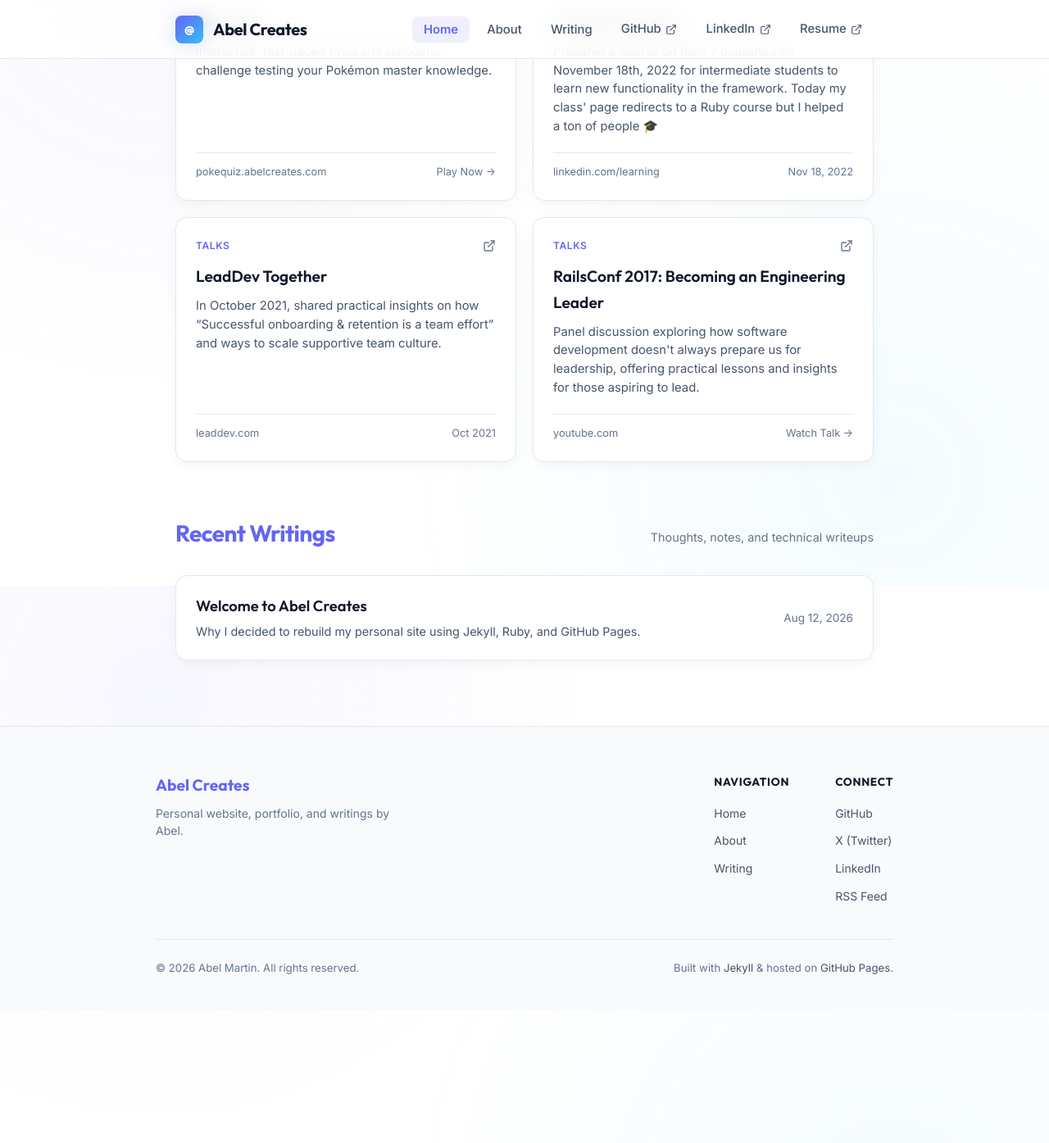
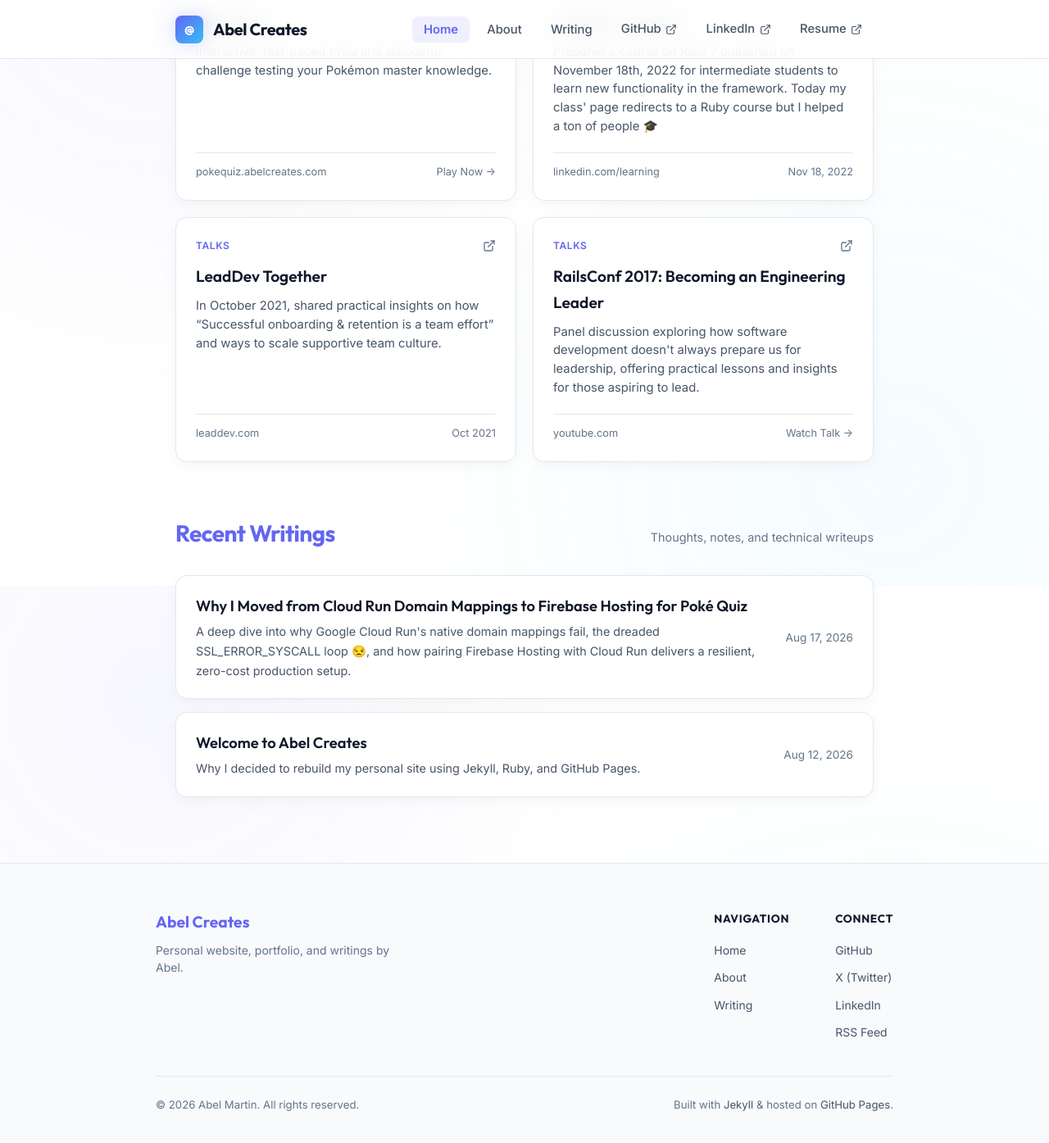
Before and after one commit to abelmartin/abelcreates, a Jekyll site: the page built from index.html, in a window 1280 px wide and 1400 px high, scrolled down 1085 px. Shown: the top 1395 px of the window at 82% size. Built offline with Jekyll 4.4.1, drawn with Linux system fonts in a browser that asks for light colours; before the commit the page ends 2318 px from its top, so only the background shows below that; some of the changed lines change nothing that is shown.

Commit message:
Publish blog post on moving from Cloud Run domain mappings to Firebase Hosting

````diff
--- /dev/null
+++ b/_posts/2026-08-17-firebase.md
@@ -0,0 +1,169 @@
+---
+layout: post
+title: "Why I Moved from Cloud Run Domain Mappings to Firebase Hosting for Poké Quiz"
+date: 2026-08-17 12:00:00 -0400
+categories: [DevOps, Cloud, GCP]
+tags: [cloud-run, firebase, gcp, ssl, devops, react, django]
+description: "A deep dive into why Google Cloud Run's native domain mappings fail, the dreaded SSL_ERROR_SYSCALL loop 😒, and how pairing Firebase Hosting with Cloud Run delivers a resilient, zero-cost production setup."
+---
+
+When deploying full-stack web applications on Google Cloud Platform, **Google Cloud Run** is easily one of the most powerful and developer-friendly serverless container platforms available. You containerize your application (in my case, a Django + React trivia game called [Poké Quiz](https://pokequiz.abelcreates.com/)), push it via GitHub Actions, and get autoscaling, health checks, and instant zero-to-one concurrency.
+
+However, things got turbulent when connecting a custom subdomain (`pokequiz.abelcreates.com`).
+
+Here is the story of how an innocent 😇 custom domain mapping spiral led to hours of SSL errors, why Cloud Run’s native domain mapping feature struggled, and how **Firebase Hosting** saved the architecture.
+
+---
+
+### TL;DR
+Use Firebase Hosting for custom domains, SSL termination, global CDN, and peace of mind. It's free[^1] and it just works. 😅
+
+## The Symptom: The infinite `SSL_ERROR_SYSCALL` loop
+
+After deploying Poké Quiz to Cloud Run in `us-central1`, I used Cloud Run's native **Custom Domain Mappings** feature in the Google Cloud Console and created a standard `CNAME` record in DNS pointing to `ghs.googlehosted.com`.
+
+Testing with `curl`:
+
+```bash
+$ curl -I https://pokequiz.abelcreates.com
+curl: (35) LibreSSL SSL_connect: SSL_ERROR_SYSCALL in connection to pokequiz.abelcreates.com:443
+```
+
+A verbose network inspection revealed a strange behavior:
+1. **HTTP (Port 80)** was answering with a `302 Found` redirecting to `https://`.
+2. **HTTPS (Port 443)** immediately dropped the TCP connection during the TLS `Client Hello` handshake (`read: errno=0, no peer certificate available`).
+
+In the GCP Console, the domain status stayed locked in a spinning state:
+> *"Waiting for certificate provisioning. You must configure your DNS records for certificate issuance to begin."*
+
+Even after deleting the mapping, re-adding it, and watching the certificate successfully provision for a few hours, the mapping abruptly broke again later that evening, dropping back to `404 Not Found` on `ghs.googlehosted.com` and throwing `SSL_ERROR_SYSCALL`.
+
+---
+
+## Why Cloud Run custom domain mappings failed
+
+Behind the scenes, Cloud Run's native custom domain mapping feature has been classified in **"Preview"** for years.
+
+Here is why it frequently falls short in production:
+
+1. **Aggressive Exponential Backoff on ACME Verification**:
+   If you create the domain mapping in GCP *before* the DNS record has completely propagated worldwide, Google's automated ACME bot encounters a verification failure on Attempt #1 and enters a multi-hour backoff sleep cycle.
+2. **DNSSEC & CNAME Resolution Latency**:
+   With DNSSEC enabled, intermediate resolver caches often prevent Google's backend verifier from resolving the ACME challenge cleanly.
+3. **Flapping Routing Tables on GHS**:
+   `ghs.googlehosted.com` (Google Hosted Services) acts as a shared multi-tenant proxy. When background health checks or reconciliation routines hit transient timeouts, the domain mapping can become unbound, dropping your service back to a generic Google 404 page.
+
+In fact, Google's own official Cloud Run documentation now explicitly advises against using the legacy preview domain mapping for production, steering developers toward **Google Cloud Load Balancing** or **Firebase Hosting**.
+
+---
+
+## The Alternative: Cloud Load Balancer vs. Firebase Hosting
+
+Google provides two primary alternatives:
+
+| Solution | Monthly Base Cost | Setup Complexity | CDN & Caching |
+| :--- | :--- | :--- | :--- |
+| **Global External Application Load Balancer** | ~$18 - $25/month (Forwarding rules + Serverless NEG) | High (Requires IP, SSL Policy, Backend Service, URL Maps) | Add-on (Cloud CDN) |
+| **Firebase Hosting (Reverse Proxy)** | **$0 / month (Free Tier)** | Minimal (Single `firebase.json` configuration) | Built-in Global Edge CDN |
+
+For indie projects, showcase tools, and side applications, paying $20+/month just for a basic custom domain SSL termination is unnecessary.
+
+**Firebase Hosting** is built directly on top of Google Cloud infrastructure, requires no separate billing, and natively supports **Cloud Run Rewrites**.
+
+---
+
+## The Solution: Pairing Firebase Hosting with Cloud Run
+
+Instead of fighting the preview domain mapping, Firebase Hosting acts as the **Global Edge CDN and SSL Gateway**, terminating HTTPS with a Let's Encrypt / Google Trust Services certificate that auto-renews without downtime, and proxying 100% of the traffic directly to the Cloud Run container.
+
+### Step 1: Configure `firebase.json`
+
+In the root of the project, we configured Firebase to route all wildcard traffic (`**`) directly to our Cloud Run service:
+
+```json
+{
+  "hosting": {
+    "public": "frontend/dist",
+    "ignore": [
+      "firebase.json",
+      "**/.*",
+      "**/node_modules/**"
+    ],
+    "rewrites": [
+      {
+        "source": "**",
+        "run": {
+          "serviceId": "pokefun",
+          "region": "us-central1"
+        }
+      }
+    ]
+  }
+}
+```
+
+### Step 2: Configure Direct `A` Records
+
+In my DNS (Squarespace), instead of a fragile `CNAME` chain, we pointed the subdomain directly to Firebase Hosting's Anycast IP:
+
+- **Host**: `pokequiz`
+- **Type**: `A`
+- **Data**: `199.36.158.100`
+
+### Step 3: Automate in GitHub Actions CI/CD
+
+To make the entire deployment continuous and hands-off, I updated `.github/workflows/ci.yml` so that every push to `main` builds the assets, deploys the container to Cloud Run, and refreshes Firebase Hosting:
+
+```yaml
+      - name: Build Frontend Assets
+        working-directory: ./frontend
+        run: |
+          npm ci
+          npm run build
+
+      - name: Deploy to Cloud Run
+        run: |
+          gcloud run deploy pokefun \
+            --source . \
+            --region us-central1
+
+      - name: Deploy to Firebase Hosting
+        run: |
+          npx -y firebase-tools deploy --only hosting --project pokequiz-505401
+```
+> **A quick note on security:** You might notice the GCP project ID (`pokequiz-505401`) is written explicitly in the step above. In Google Cloud and Firebase, project IDs are public identifiers rather than secrets. They are already exposed in default hosting domains (`<project-id>.web.app`), client-side configuration objects, and DNS records. Actual deployment permissions and resource access are strictly enforced via IAM roles, Workload Identity Federation, and authenticated credentials stored securely in GitHub Secrets.
+
+---
+
+## The Result
+
+Running `curl -I https://pokequiz.abelcreates.com` now returns:
+
+```text
+HTTP/2 200
+content-type: text/html; charset=utf-8
+strict-transport-security: max-age=31556926
+server: Google Frontend
+x-served-by: cache-iad-kiad7000110-IAD
+```
+
+- ✅ **Instant SSL handshake**: Auto-managed TLS certificate via Google Trust Services with zero manual renewals.
+- ✅ **Global CDN caching**: Assets are served from edge points of presence with low latency.
+- ✅ **Full Container Capability**: Django REST Framework, WebSockets, background APIs, and SQLite/Postgres run seamlessly in Docker on Cloud Run.
+- ✅ **100% Free & Scalable**: Zero monthly overhead while remaining fully enterprise-scalable.
+
+---
+
+## Key Takeaway
+
+If you are running containerized apps on Google Cloud Run and need a custom domain, **skip Cloud Run's legacy Domain Mappings (Preview)**.
+
+Using **Firebase Hosting as a reverse proxy** gives you the best of both worlds: a world-class global CDN with automated SSL at the edge, backed by the raw power of Cloud Run containers behind the scenes.
+
+## References
+
+- [Cloud Run Domain Mappings](https://cloud.google.com/run/docs/mapping-custom-domains)
+- [Firebase Hosting](https://firebase.google.com/docs/hosting)
+- [GitHub Actions](https://github.com/features/actions)
+
+[^1]: Firebase Hosting is a static site host, but it can also be used as a reverse proxy for dynamic Python applications. For projects with low traffic, this is a great **[free](https://firebase.google.com/pricing)** option 👍🏾. If you need more features, you can use Google Cloud Load Balancing. Once you go beyond a low-traffic state you'll be reminded that Alphabet is a multi-trillion dollar company and they want their money 🤑.
--- a/assets/css/style.css
+++ b/assets/css/style.css
@@ -556,6 +556,36 @@ body.site-body {
   color: #e2e8f0;
 }
 
+.prose .footnotes {
+  margin-top: 3rem;
+  padding-top: 1.5rem;
+  border-top: 1px solid var(--border-subtle);
+  font-size: 0.9rem;
+  color: var(--text-secondary);
+}
+
+.prose .footnotes ol {
+  padding-left: 1.25rem;
+  margin-bottom: 0;
+}
+
+.prose .footnotes li {
+  margin-bottom: 0.5rem;
+}
+
+.prose .footnote {
+  color: var(--text-heading);
+  text-decoration: none;
+  font-weight: 700;
+  padding: 0 0.15rem;
+}
+
+.prose .reversefootnote {
+  color: var(--text-heading);
+  text-decoration: none;
+  margin-left: 0.35rem;
+}
+
 /* Post and Page Container Layouts */
 .post-container, .page-container {
   max-width: 760px;
````
